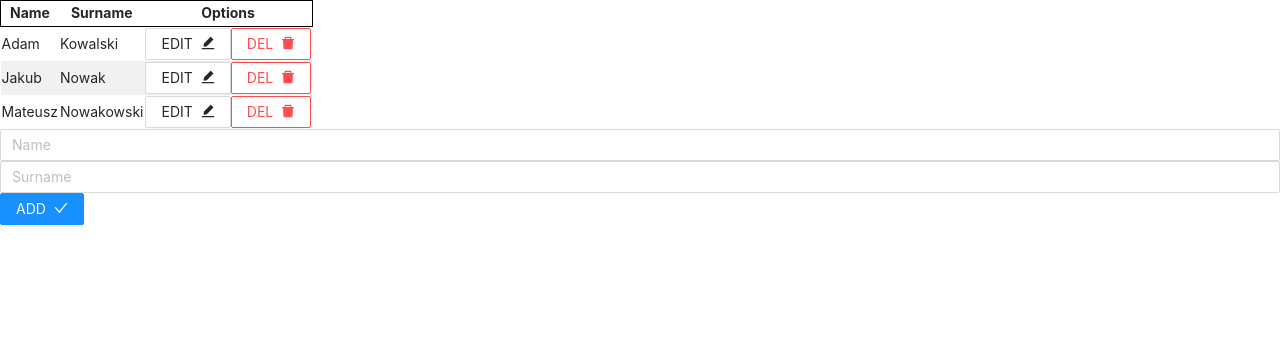
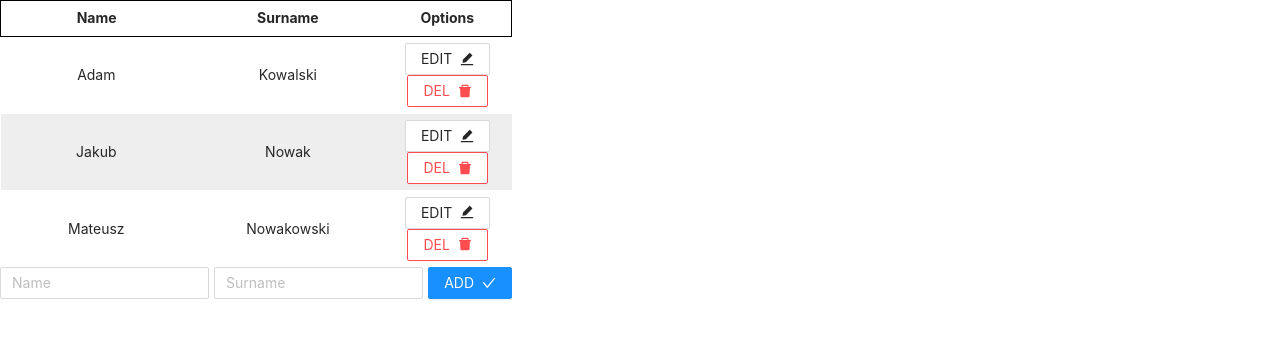
Before and after one commit to adabrz777/zadanko, a React (Create React App) app: page / in a window 1280 px wide. Shown: the top 338 px of the page. Built offline with nearby package versions, Linux system fonts and the light colour scheme.

Commit message:
Styled 3rd component

```diff
--- a/src/component/peoples/index.css
+++ b/src/component/peoples/index.css
@@ -1,19 +1,44 @@
+.Peoples{
+    width: 40vw;
+}
+
 table thead{
     border: 1px solid black;
 }
 
 table tr:nth-child(2n){
-    background: rgb(241, 241, 241);
+    background: rgb(238, 238, 238);
+    width: 100%;
 }
 
-/* TODO: Style table */
-
 table{
-    min-width: 20vw;
-    padding: 0;
-    margin: 0;
+    /* padding: 0;
+    margin: 0; */
+    /* min-width: 20vw; */
+    width: 100%;
 }
 
-thead, tr{
-    height: 2vw;
+tr{
+    display: grid;
+    grid-template-columns: 3fr 3fr 2fr;
+    align-items: center;
+    justify-items: center;
 }
+
+td, th{
+    text-align: center;
+    padding: .5vw;
+    text-transform: capitalize;
+}
+
+form{
+    width: 100%;
+    display: grid;
+    grid-template-columns: 5fr 5fr 2fr;
+    column-gap: 1%;
+}
+
+.editInput{
+    width: 100% !important;
+    text-align: center;
+}
--- a/src/component/peoples/index.js
+++ b/src/component/peoples/index.js
@@ -49,7 +49,8 @@ class Peoples extends React.Component {
 			this.setState({
 				list: list,
 				newName: '',
-				newSurname: ''
+				newSurname: '',
+				errorMessane: ''
 			});
 		}
 	};
@@ -118,13 +119,15 @@ class Peoples extends React.Component {
 						))}
 					</tbody>
 				</table>
+				<form>
 					<Input type="text" value={newName} placeholder="Name" onChange={handleNewNameChange} />{' '}
 					<Input type="text" value={newSurname} placeholder="Surname" onChange={handleNewSurnameChange} />{' '}
 					<Button type="primary" onClick={addItem}>
-					ADD <CheckOutlined />
+						ADD <CheckOutlined className='trash-bin--green' />
 					</Button>
 					<br />
 					<Typography.Text type="danger">{errorMessane}</Typography.Text>
+				</form>
 			</div>
 		);
 	}
--- a/src/component/peoples/item.js
+++ b/src/component/peoples/item.js
@@ -30,19 +30,21 @@ const Item = (props) => {
 		return (
 			<tr>
 				<td>
-					<Input
+					<Input className='editInput'
 						type="text"
 						onChange={(e) => {
 							setName(e.target.value);
 						}}
+						value={name}
 					/>
 				</td>
 				<td>
-					<Input
+					<Input className='editInput'
 						type="text"
 						onChange={(e) => {
 							setSurname(e.target.value);
 						}}
+						value={surname}
 					/>
 				</td>
 				<td>
```
Lines whose indentation alone changed are shown as unchanged.
